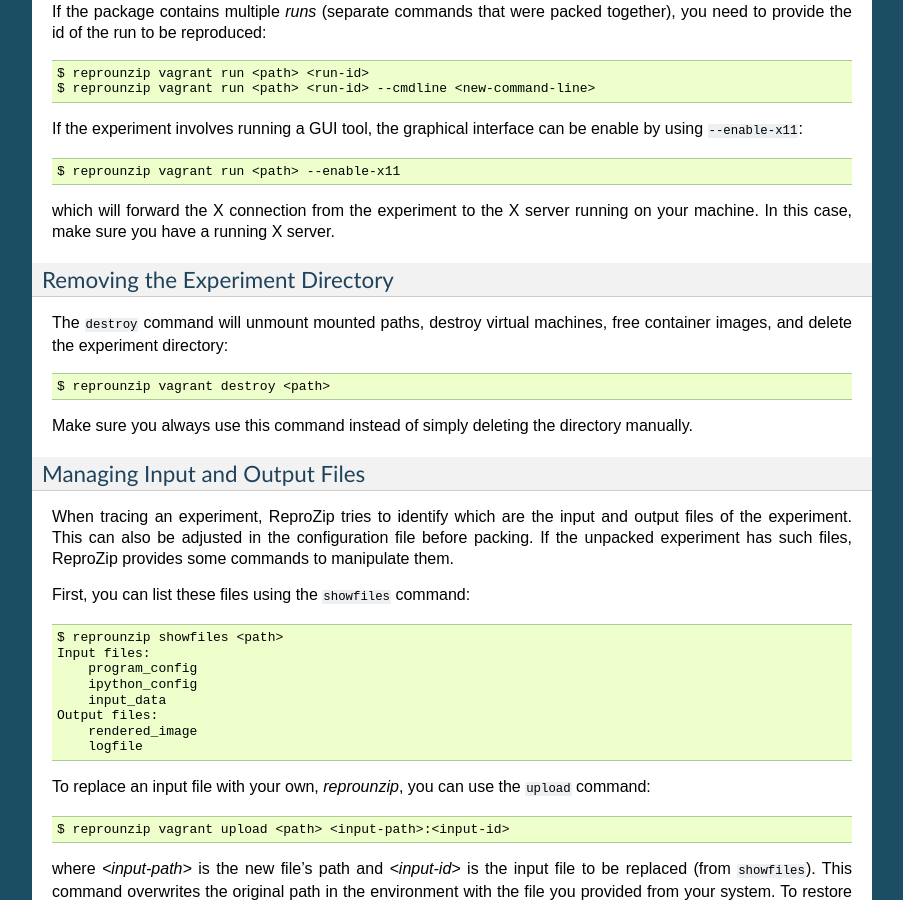
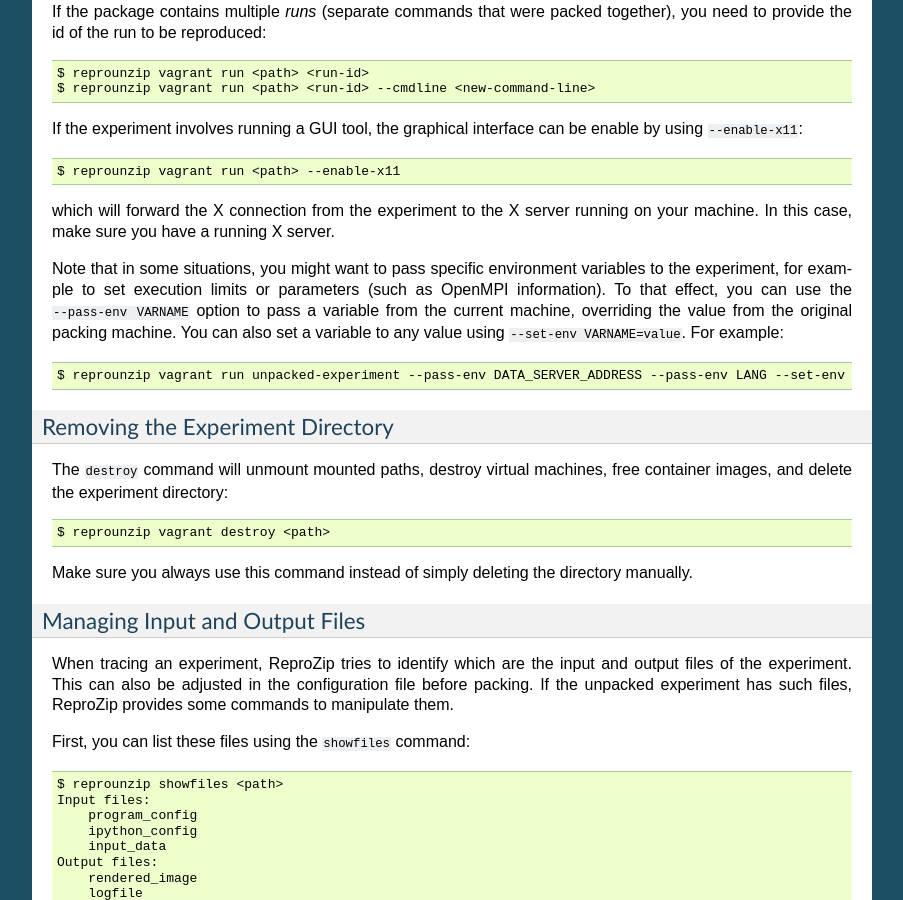
Before and after one commit to VIDA-NYU/reprozip, a Sphinx documentation site: the page built from docs/unpacking.rst, in a window 1280 px wide and 900 px high, scrolled down 5820 px. Shown: the whole window, without its empty margins (198-1101 px from the left). Built offline with Sphinx 7.4.7, drawn with Linux system fonts in a browser that asks for light colours.

Commit message:
DOC: Mention --pass-env and --set-env

```diff
--- a/docs/unpacking.rst
+++ b/docs/unpacking.rst
@@ -246,6 +246,10 @@
 
 which will forward the X connection from the experiment to the X server running on your machine. In this case, make sure you have a running X server.
 
+Note that in some situations, you might want to pass specific environment variables to the experiment, for example to set execution limits or parameters (such as OpenMPI information). To that effect, you can use the ``--pass-env VARNAME`` option to pass a variable from the current machine, overriding the value from the original packing machine. You can also set a variable to any value using ``--set-env VARNAME=value``. For example::
+
+    $ reprounzip vagrant run unpacked-experiment --pass-env DATA_SERVER_ADDRESS --pass-env LANG --set-env DATA_SERVER_LOGIN=remi
+
 Removing the Experiment Directory
 +++++++++++++++++++++++++++++++++
 
```
